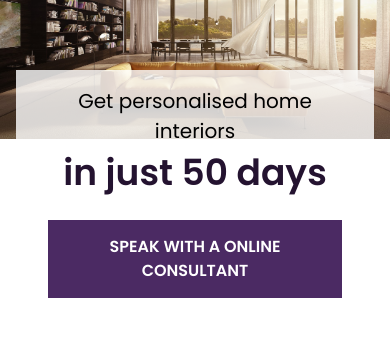
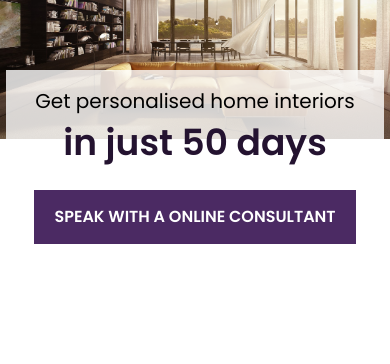
Before and after one commit to talhabytheway/land-interiors-UI, a React (Create React App) app: page / in a window 390 px wide. Shown: the part 231-595 px from the top of the page. Built offline with nearby package versions, Linux system fonts and the light colour scheme.

Commit message:
Fix Hero Responsiblity Error

```diff
--- a/src/components/Hero/index.js
+++ b/src/components/Hero/index.js
@@ -6,7 +6,7 @@ const Hero = () => {
     <div className="max-w-[1440px] mx-auto relative min-h-[500px]">
       <img src={heroImg} alt="" className="w-full max-w-[786px]" />
       <div className="mx-auto w-full md:w-auto absolute top-[30%] sm:top-[50%] md:right-0 md:top-[70px] lg:top-[50px]">
-      <div className="bg-white bg-opacity-80 mx-4 md:mx-0 px-[2rem] py-[1rem] md:py-[2rem] md:px-[4rem] lg:py-[4rem] lg:px-[6rem]  text-center">
+      <div className="bg-white bg-opacity-80 max-w-[375] sm:max-w-auto mx-1.5 sm:mx-2 md:mx-0 sm:px-[2rem] py-[1rem] md:py-[2rem] md:px-[4rem] lg:py-[4rem] lg:px-[6rem]  text-center">
         <h2 className="text-[20px] md:text-[28px] ">Get personalised home interiors</h2>
         <p className="text-[36px] md:text-[42px]  font-semibold text-purpD">in just 50 days</p>
         <span className="text-[16px] md:text-[24px]  font-semibold py-[15px] md:py-[20px] lg:py-[25px] px-[20px] md:px-[30px] lg:px-[50px] bg-purp text-white inline-block mt-5">SPEAK WITH A ONLINE CONSULTANT</span>
```
